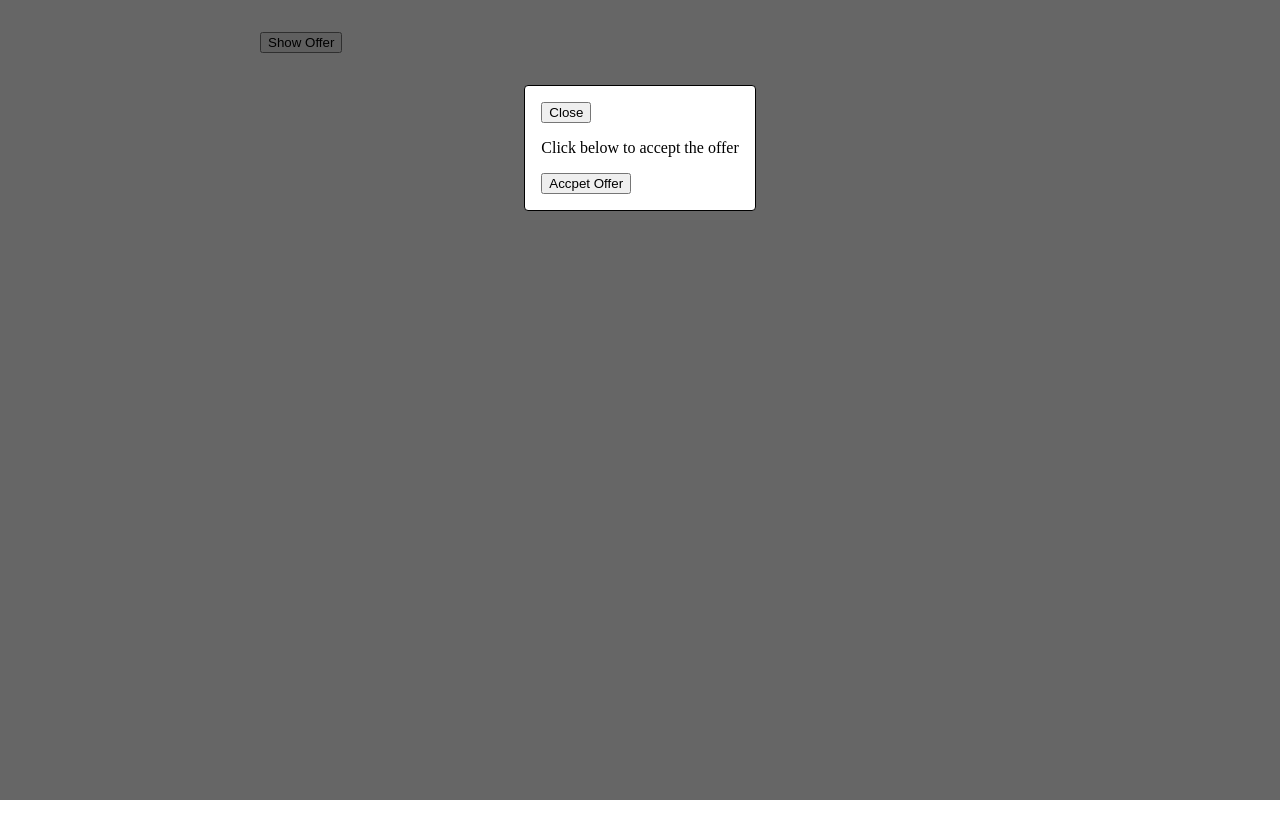
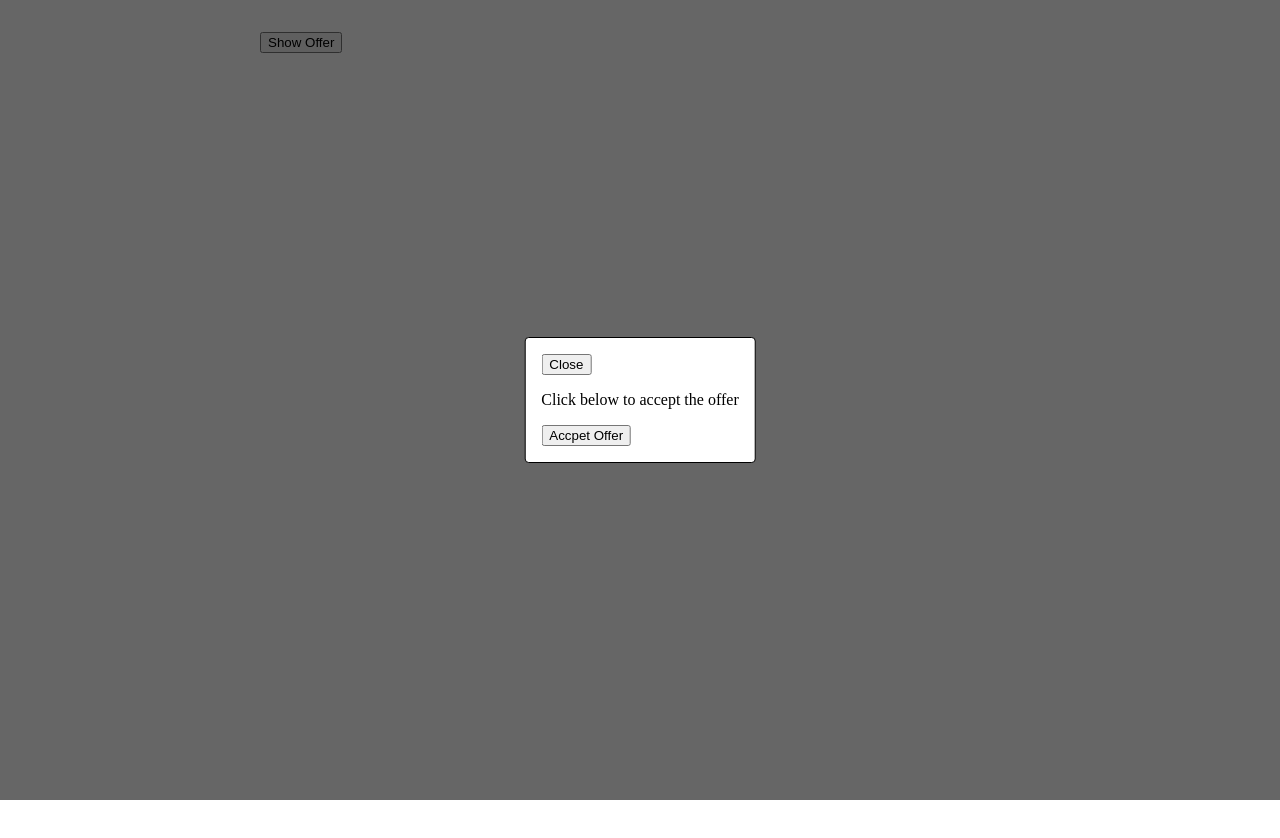
Before and after one commit to adamyarger/algorithm_practice, a website: page js/modal/index.html in a window 1280 px wide. Both pictures are taken after a click on the button "Show Offer". Shown: the top 838 px of the page. Before the commit the page ends 800 px from the top, so only its background shows below. Drawn offline with Linux system fonts and the light colour scheme.

Commit message:
adds modal in vanilla js

```diff
--- a/js/modal/index.html
+++ b/js/modal/index.html
@@ -11,6 +11,7 @@
         .container {
             width: 760px;
             margin: 2rem auto;
+            height: 200vh;
         }
     </style>
 </head>
@@ -26,7 +27,7 @@
     <div class="modal main-modal">
         <div class="modal-contents">
             <div class="modal-header">
-                <button class="modal-toggle">Close</button>
+                <button class="modal-toggle" data-modal-target=".main-modal">Close</button>
             </div>
 
             <div class="modal-body">
@@ -41,6 +42,7 @@
         </div>
     </div>
 
+    <!-- <div class="modal-backdrop"></div> -->
     <script src="./index.js"></script>
 </body>
 
--- a/js/modal/index.js
+++ b/js/modal/index.js
@@ -7,11 +7,6 @@
 function modal() {
   let isOpen = false
   let modalClass = ''
-
-  //listen to esc key
-  //handle backdrop click event to close
-
-
 
   function addBodyClass(params) {
     const body = document.querySelector('body')
@@ -33,7 +28,7 @@ function modal() {
   }
 
   function removeBodyClass(params) {
-
+    document.querySelector('body').classList.remove('modal-open')
   }
 
   function hideModal() {
@@ -60,34 +55,45 @@ function modal() {
     document.querySelector('.modal-backdrop').removeEventListener('mouseup', toggle)
   }
 
+  function closeOnEsc(event) {
+    if (event.key === 'Escape') {
+      close()
+    }
+  }
+
+  function onEsc() {
+    document.addEventListener('keyup', closeOnEsc)
+  }
+
+  function offEsc() {
+    document.removeEventListener('keyup', closeOnEsc)
+  }
+
   function init(_modalClass) {
     modalClass = _modalClass
-
     setOpenListeners()
   }
 
   function open() {
+    isOpen = true
     addBackdrop()
     addBodyClass()
     showModal()
-    // cant set till after its been mounted
     setBackdropListener() // need to create and destory listeners
+    onEsc()
   }
 
   function close() {
+    isOpen = false
     removeBackdropListener() // needs to be first
-
+    offEsc()
     removeBackdrop()
     removeBodyClass()
     hideModal()
-
-
   }
 
   function toggle() {
-    isOpen = !isOpen
-
-    if (isOpen) {
+    if (!isOpen) {
       open()
     } else {
       close()
--- a/js/modal/main.css
+++ b/js/modal/main.css
@@ -2,6 +2,9 @@ body {
     margin: 0;
 }
 
+body.modal-open {
+    overflow: hidden;
+}
 
 .modal {
     display: none;
@@ -10,12 +13,10 @@ body {
 .modal.show {
     display: flex;
     z-index: 2;
-    position: relative;
-    /* height: 100vh; */
-    /* width: 100%; */
-    display: flex;
-    align-items: center;
-    justify-content: center;
+    position: absolute;
+    top: 50%;
+    right: 50%;
+    transform: translate(50%,-50%);
 }
 
 .modal-contents {
@@ -34,7 +35,7 @@ body {
     background-color: rgba(0,0,0,0.6);
     width: 100%;
     height: 100vh;
-    position: absolute;
+    position: fixed;
     top: 0;
     left: 0;
     z-index: 1;
```
